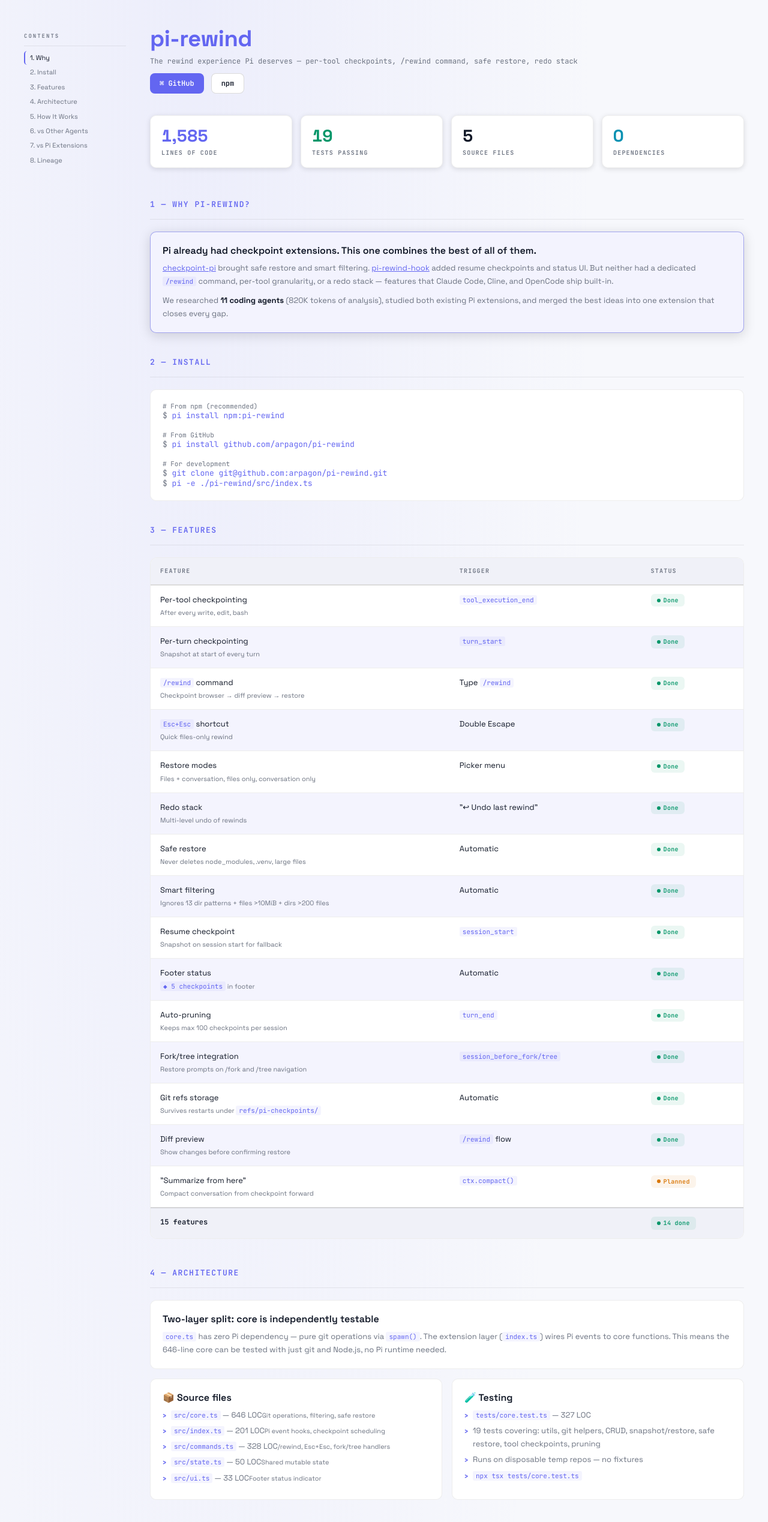
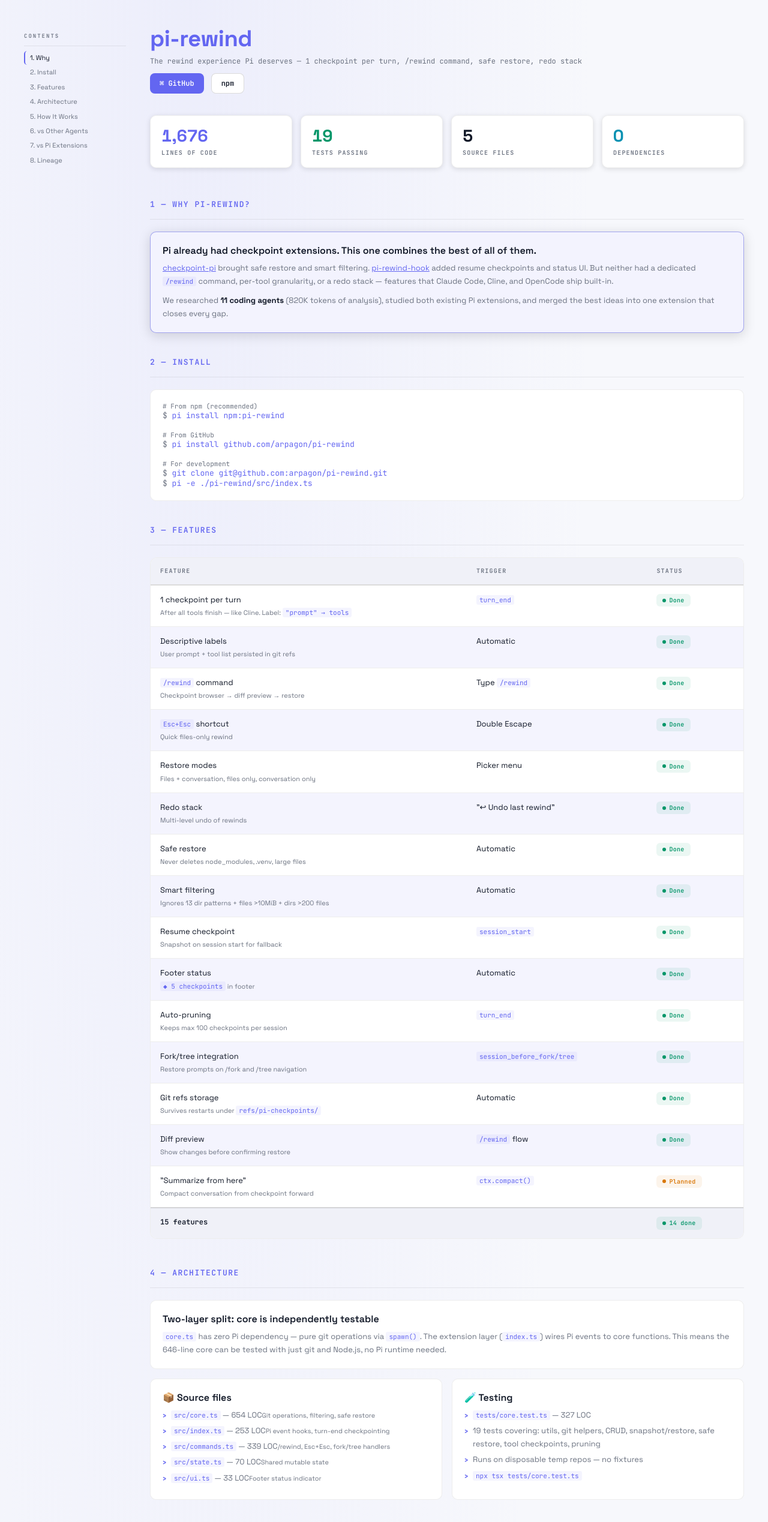
Before and after one commit to arpagon/pi-rewind, a website: page site/index.html in a window 1280 px wide. Shown: the top 2537 px of the page at 60% size. Drawn offline with Linux system fonts and the light colour scheme.

Commit message:
docs: update site for v0.2.0 — new checkpoint strategy, LOC counts, Mermaid diagram
- Features table: 1 checkpoint per turn (not per-tool/per-turn-start)
- Mermaid: new flow with accumulate→turn_end→create
- LOC counts updated (1,676 total)
- Subtitle/meta updated
- vs Agents table: reflects actual behavior
- vs Pi Extensions: 1 per turn instead of per-tool

```diff
--- a/site/index.html
+++ b/site/index.html
@@ -4,7 +4,7 @@
 <meta charset="UTF-8">
 <meta name="viewport" content="width=device-width, initial-scale=1.0">
 <title>pi-rewind — The best checkpoint/rewind for Pi</title>
-<meta name="description" content="Per-tool checkpoints, /rewind command, Esc+Esc shortcut, safe restore, redo stack — the rewind experience Pi deserves.">
+<meta name="description" content="1 checkpoint per turn, /rewind command, Esc+Esc shortcut, safe restore, redo stack — the rewind experience Pi deserves.">
 <link rel="preconnect" href="https://fonts.googleapis.com">
 <link rel="preconnect" href="https://fonts.gstatic.com" crossorigin>
 <link href="https://fonts.googleapis.com/css2?family=Space+Grotesk:wght@400;500;600;700&family=JetBrains+Mono:wght@400;500;600&display=swap" rel="stylesheet">
@@ -217,7 +217,7 @@
 <div class="main">
 
 <h1 class="a" style="--i:0"><span class="hl">pi-rewind</span></h1>
-<p class="subtitle a" style="--i:1">The rewind experience Pi deserves — per-tool checkpoints, /rewind command, safe restore, redo stack</p>
+<p class="subtitle a" style="--i:1">The rewind experience Pi deserves — 1 checkpoint per turn, /rewind command, safe restore, redo stack</p>
 
 <div class="hero-links a" style="--i:2">
   <a href="https://github.com/arpagon/pi-rewind" class="btn-primary">⌘ GitHub</a>
@@ -226,7 +226,7 @@
 
 <!-- ═══════════ KPI ═══════════ -->
 <div class="kpi-row">
-  <div class="kpi-card as" style="--i:3"><div class="kpi-card__value" style="color:var(--accent)">1,585</div><div class="kpi-card__label">Lines of Code</div></div>
+  <div class="kpi-card as" style="--i:3"><div class="kpi-card__value" style="color:var(--accent)">1,676</div><div class="kpi-card__label">Lines of Code</div></div>
   <div class="kpi-card as" style="--i:4"><div class="kpi-card__value" style="color:var(--green)">19</div><div class="kpi-card__label">Tests Passing</div></div>
   <div class="kpi-card as" style="--i:5"><div class="kpi-card__value">5</div><div class="kpi-card__label">Source Files</div></div>
   <div class="kpi-card as" style="--i:6"><div class="kpi-card__value" style="color:var(--cyan)">0</div><div class="kpi-card__label">Dependencies</div></div>
@@ -264,8 +264,8 @@
     <table class="dt">
       <thead><tr><th class="wide">Feature</th><th>Trigger</th><th>Status</th></tr></thead>
       <tbody>
-        <tr style="--i:1"><td class="wide">Per-tool checkpointing<small>After every write, edit, bash</small></td><td><code>tool_execution_end</code></td><td><span class="s s-g">Done</span></td></tr>
-        <tr style="--i:2"><td class="wide">Per-turn checkpointing<small>Snapshot at start of every turn</small></td><td><code>turn_start</code></td><td><span class="s s-g">Done</span></td></tr>
+        <tr style="--i:1"><td class="wide">1 checkpoint per turn<small>After all tools finish — like Cline. Label: <code>"prompt" → tools</code></small></td><td><code>turn_end</code></td><td><span class="s s-g">Done</span></td></tr>
+        <tr style="--i:2"><td class="wide">Descriptive labels<small>User prompt + tool list persisted in git refs</small></td><td>Automatic</td><td><span class="s s-g">Done</span></td></tr>
         <tr style="--i:3"><td class="wide"><code>/rewind</code> command<small>Checkpoint browser → diff preview → restore</small></td><td>Type <code>/rewind</code></td><td><span class="s s-g">Done</span></td></tr>
         <tr style="--i:4"><td class="wide"><code>Esc+Esc</code> shortcut<small>Quick files-only rewind</small></td><td>Double Escape</td><td><span class="s s-g">Done</span></td></tr>
         <tr style="--i:5"><td class="wide">Restore modes<small>Files + conversation, files only, conversation only</small></td><td>Picker menu</td><td><span class="s s-g">Done</span></td></tr>
@@ -297,10 +297,10 @@
   <div class="node a" style="--i:15">
     <h3>📦 Source files</h3>
     <ul>
-      <li><code>src/core.ts</code> — 646 LOC<small>Git operations, filtering, safe restore</small></li>
-      <li><code>src/index.ts</code> — 201 LOC<small>Pi event hooks, checkpoint scheduling</small></li>
-      <li><code>src/commands.ts</code> — 328 LOC<small>/rewind, Esc+Esc, fork/tree handlers</small></li>
-      <li><code>src/state.ts</code> — 50 LOC<small>Shared mutable state</small></li>
+      <li><code>src/core.ts</code> — 654 LOC<small>Git operations, filtering, safe restore</small></li>
+      <li><code>src/index.ts</code> — 253 LOC<small>Pi event hooks, turn-end checkpointing</small></li>
+      <li><code>src/commands.ts</code> — 339 LOC<small>/rewind, Esc+Esc, fork/tree handlers</small></li>
+      <li><code>src/state.ts</code> — 70 LOC<small>Shared mutable state</small></li>
       <li><code>src/ui.ts</code> — 33 LOC<small>Footer status indicator</small></li>
     </ul>
   </div>
@@ -341,22 +341,27 @@
   <pre class="mermaid">
 flowchart TD
     SS["session_start"]:::event --> RC["Create resume checkpoint"]:::checkpoint
-    RC --> STATUS["Update footer: diamond N checkpoints"]:::ui
+    RC --> STATUS["Update footer: ◆ N checkpoints"]:::ui
 
-    TS["turn_start"]:::event --> TC["Create turn checkpoint"]:::checkpoint
-    TC --> STATUS
+    BA["before_agent_start"]:::event --> PROMPT["Capture user prompt"]:::step
+    TC["tool_call"]:::event --> ARGS["Capture tool args (path, cmd)"]:::step
 
     TEE["tool_execution_end"]:::tool --> MUT{"write / edit / bash?"}:::decision
-    MUT -->|"Yes"| TOOLCP["Create tool checkpoint"]:::checkpoint
+    MUT -->|"Yes"| ACC["Accumulate description"]:::step
     MUT -->|"No (read, grep...)"| SKIP["Skip"]:::skip
-    TOOLCP --> STATUS
 
-    TEND["turn_end"]:::event --> PRUNE["Auto-prune if > 100"]:::prune
+    TEND["turn_end"]:::event --> HAD{"Had mutations?"}:::decision
+    HAD -->|"No"| SKIP2["Skip — no checkpoint needed"]:::skip
+    HAD -->|"Yes"| CREATE["Create 1 checkpoint"]:::checkpoint
+    CREATE --> DESC["Label: prompt + all tools"]:::step
+    DESC --> STATUS
+    CREATE --> PRUNE["Auto-prune if > 100"]:::prune
 
     classDef event fill:#1e1f32,stroke:#818cf8,stroke-width:2px,color:#e5e7eb
     classDef checkpoint fill:#0c3d2e,stroke:#34d399,stroke-width:2px,color:#e5e7eb
     classDef tool fill:#2e1f0c,stroke:#fbbf24,stroke-width:2px,color:#e5e7eb
     classDef decision fill:#1e1f32,stroke:#a78bfa,stroke-width:2px,color:#e5e7eb
+    classDef step fill:#1e1f32,stroke:#60a5fa,stroke-width:2px,color:#e5e7eb
     classDef ui fill:#1e1f32,stroke:#22d3ee,stroke-width:2px,color:#e5e7eb
     classDef skip fill:#1e1f32,stroke:#4b5563,stroke-width:1px,color:#9ca3af
     classDef prune fill:#1e1f32,stroke:#f87171,stroke-width:2px,color:#e5e7eb
@@ -365,6 +370,7 @@
 
 <div class="legend-row a" style="--i:18">
   <div class="legend-item"><div class="legend-swatch" style="background:#818cf8"></div> Pi event</div>
+  <div class="legend-item"><div class="legend-swatch" style="background:#60a5fa"></div> Accumulate info</div>
   <div class="legend-item"><div class="legend-swatch" style="background:#34d399"></div> Checkpoint created</div>
   <div class="legend-item"><div class="legend-swatch" style="background:#fbbf24"></div> Tool execution</div>
   <div class="legend-item"><div class="legend-swatch" style="background:#22d3ee"></div> UI update</div>
@@ -471,7 +477,7 @@
         <tr style="--i:2"><td>2</td><td><strong>Gemini CLI</strong></td><td class="wide"><code>/rewind</code> + <code>Esc+Esc</code> + <code>/restore</code></td><td><span class="s s-r">No</span></td><td><span class="s s-r">No</span></td><td><span class="s s-g">Yes</span></td></tr>
         <tr style="--i:3"><td>3</td><td><strong>Claude Code</strong></td><td class="wide"><code>/rewind</code> + <code>Esc+Esc</code>, "Summarize from here"</td><td><span class="s s-r">No</span></td><td><span class="s s-r">No</span></td><td><span class="s s-g">Yes</span></td></tr>
         <tr style="--i:4"><td>4</td><td><strong>OpenCode</strong></td><td class="wide"><code>/undo</code> + <code>/redo</code>, step-level patches</td><td><span class="s s-g">Yes</span></td><td><span class="s s-g">Yes</span></td><td><span class="s s-g">Yes</span></td></tr>
-        <tr style="--i:5"><td>—</td><td style="color:var(--accent)"><strong>pi-rewind</strong></td><td class="wide" style="color:var(--accent)"><code>/rewind</code> + <code>Esc+Esc</code>, per-tool, redo stack, safe restore</td><td><span class="s s-g">Yes</span></td><td><span class="s s-g">Yes</span></td><td><span class="s s-g">Yes</span></td></tr>
+        <tr style="--i:5"><td>—</td><td style="color:var(--accent)"><strong>pi-rewind</strong></td><td class="wide" style="color:var(--accent)"><code>/rewind</code> + <code>Esc+Esc</code>, 1 per turn, redo stack, diff preview, safe restore</td><td><span class="s s-g">Yes</span></td><td><span class="s s-g">Yes</span></td><td><span class="s s-g">Yes</span></td></tr>
         <tr style="--i:6"><td>9</td><td>Aider</td><td class="wide"><code>/undo</code> — last aider commit only</td><td><span class="s s-r">No</span></td><td><span class="s s-r">No</span></td><td><span class="s s-r">No</span></td></tr>
         <tr style="--i:7"><td>10</td><td>Codex CLI</td><td class="wide"><code>Esc+Esc</code> thread rollback (conversation only)</td><td><span class="s s-r">No</span></td><td><span class="s s-r">No</span></td><td><span class="s s-o">Conv only</span></td></tr>
       </tbody>
@@ -482,10 +488,11 @@
 <div class="node a" style="--i:21">
   <h3>What pi-rewind combines from the best</h3>
   <ul>
-    <li><strong>From Cline:</strong> Per-tool checkpointing granularity</li>
+    <li><strong>From Cline:</strong> 1 checkpoint per model response (not per tool — less noise)</li>
     <li><strong>From Claude Code / Gemini:</strong> <code>/rewind</code> command + <code>Esc+Esc</code> shortcut</li>
     <li><strong>From OpenCode:</strong> Redo stack for multi-level undo</li>
     <li><strong>From Claude Code:</strong> Diff preview before restore (planned: "Summarize from here")</li>
+    <li><strong>Unique to pi-rewind:</strong> Descriptive labels (<code>"user prompt" → write → file.ts, edit → other.ts</code>)</li>
     <li><strong>Unique to pi-rewind:</strong> Safe restore that never deletes node_modules, .venv, or large files</li>
   </ul>
 </div>
@@ -500,7 +507,7 @@
       <tbody>
         <tr style="--i:1"><td class="wide">Dedicated <code>/rewind</code> command</td><td><span class="s s-r">No</span></td><td><span class="s s-r">No</span></td><td><span class="s s-g">Yes</span></td></tr>
         <tr style="--i:2"><td class="wide"><code>Esc+Esc</code> shortcut</td><td><span class="s s-r">No</span></td><td><span class="s s-r">No</span></td><td><span class="s s-g">Yes</span></td></tr>
-        <tr style="--i:3"><td class="wide">Per-tool checkpointing</td><td><span class="s s-r">No</span></td><td><span class="s s-r">No</span></td><td><span class="s s-g">Yes</span></td></tr>
+        <tr style="--i:3"><td class="wide">1 checkpoint per turn (not per tool)</td><td><span class="s s-r">No</span></td><td><span class="s s-r">No</span></td><td><span class="s s-g">Yes</span></td></tr>
         <tr style="--i:4"><td class="wide">Diff preview before restore</td><td><span class="s s-r">No</span></td><td><span class="s s-r">No</span></td><td><span class="s s-g">Yes</span></td></tr>
         <tr style="--i:5"><td class="wide">Redo stack (multi-level undo)</td><td><span class="s s-r">No</span></td><td><span class="s s-r">No</span></td><td><span class="s s-g">Yes</span></td></tr>
         <tr style="--i:6"><td class="wide">Safe restore (preserve untracked)</td><td><span class="s s-g">Yes</span></td><td><span class="s s-r">No</span></td><td><span class="s s-g">Yes</span></td></tr>
```
